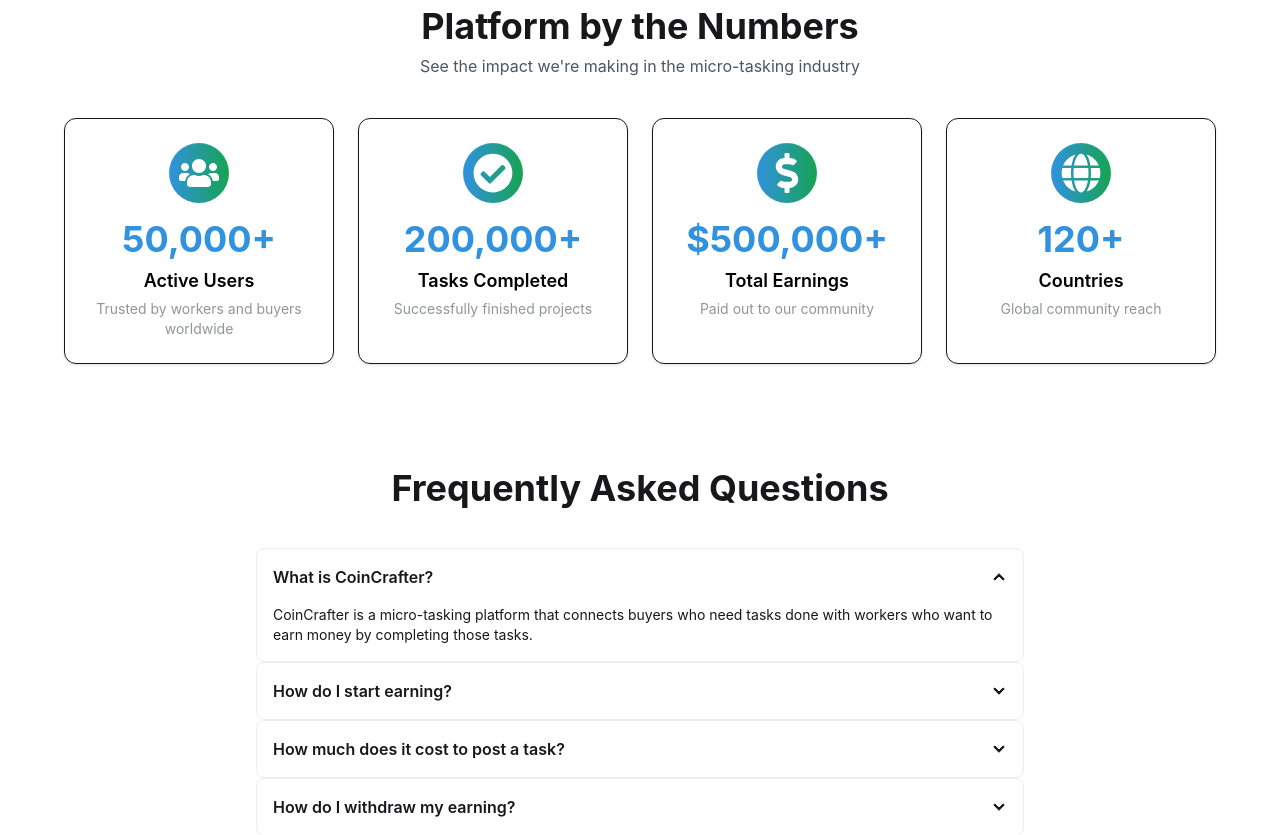
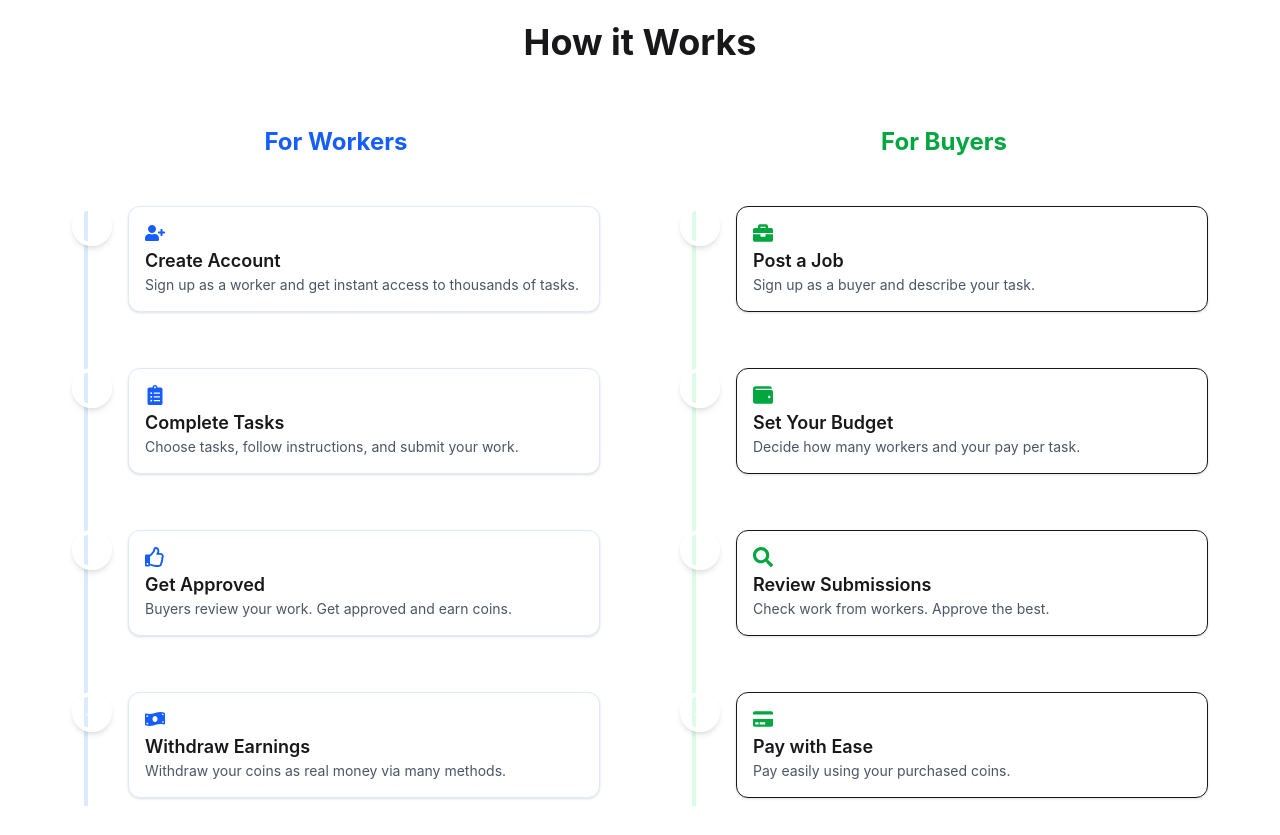
Before and after one commit to RGAntu/coin-crafter-client-side, a React (Vite) app: page / in a window 1280 px wide. Shown: the part 1780-2615 px from the top of the page. Built offline with nearby package versions, Linux system fonts and the light colour scheme; no server answers.

Commit message:
added How it works section

```diff
--- a/src/pages/Home/Home/Home.jsx
+++ b/src/pages/Home/Home/Home.jsx
@@ -4,6 +4,7 @@
 import WhyChoose from '../WhyChoose/WhyChoose';
 import PlatformStats from '../PlatformStats/PlatformStats';
 import FAQ from '../FAQ/FAQ';
+import HowItWorks from '../HowItWorks/HowItWorks';
 
 const Home = () => {
     return (
@@ -13,6 +14,7 @@
 
             <TestimonialSlider></TestimonialSlider>
             <WhyChoose></WhyChoose>
+            <HowItWorks></HowItWorks>
             <PlatformStats></PlatformStats>
             <FAQ></FAQ>
             </div>
--- /dev/null
+++ b/src/pages/Home/HowItWorks/HowItWorks.jsx
@@ -0,0 +1,116 @@
+import React from "react";
+import {
+  FaBriefcase,
+  FaClipboardList,
+  FaCreditCard,
+  FaMoneyBillWave,
+  FaRegThumbsUp,
+  FaSearch,
+  FaUserPlus,
+  FaWallet,
+} from "react-icons/fa";
+
+const steps = {
+  worker: [
+    {
+      icon: <FaUserPlus />,
+      title: "Create Account",
+      text: "Sign up as a worker and get instant access to thousands of tasks.",
+    },
+    {
+      icon: <FaClipboardList />,
+      title: "Complete Tasks",
+      text: "Choose tasks, follow instructions, and submit your work.",
+    },
+    {
+      icon: <FaRegThumbsUp />,
+      title: "Get Approved",
+      text: "Buyers review your work. Get approved and earn coins.",
+    },
+    {
+      icon: <FaMoneyBillWave />,
+      title: "Withdraw Earnings",
+      text: "Withdraw your coins as real money via many methods.",
+    },
+  ],
+  buyer: [
+    {
+      icon: <FaBriefcase />,
+      title: "Post a Job",
+      text: "Sign up as a buyer and describe your task.",
+    },
+    {
+      icon: <FaWallet />,
+      title: "Set Your Budget",
+      text: "Decide how many workers and your pay per task.",
+    },
+    {
+      icon: <FaSearch />,
+      title: "Review Submissions",
+      text: "Check work from workers. Approve the best.",
+    },
+    {
+      icon: <FaCreditCard />,
+      title: "Pay with Ease",
+      text: "Pay easily using your purchased coins.",
+    },
+  ],
+};
+
+const StepCard = ({ step, index, color }) => (
+  <div
+    className={`relative flex items-start space-x-4 group hover:bg-${color}-50 hover:rounded-xl transition-all duration-300 p-2`}
+  >
+    {/* Numbered Circle */}
+    <div className="flex-shrink-0 z-10">
+      <div
+        className={`w-10 h-10 rounded-full bg-gradient-to-tr from-${color}-500 to-${color}-700 text-white flex items-center justify-center font-bold shadow-md border-4 border-white`}
+      >
+        {index + 1}
+      </div>
+    </div>
+    {/* Icon and Text */}
+    <div
+      className={`bg-white p-4 rounded-xl shadow-sm border border-${color}-100 w-full`}
+    >
+      <div className={`text-xl text-${color}-600 mb-1`}>{step.icon}</div>
+      <h4 className="text-lg font-semibold">{step.title}</h4>
+      <p className="text-gray-600 text-sm">{step.text}</p>
+    </div>
+  </div>
+);
+
+const HowItWorks = () => {
+  return (
+    <section className="py-20 px-4 sm:px-6 bg-gradient-to-b from-white via-gray-50 to-white">
+      <h2 className="text-4xl font-bold text-center mb-16">How it Works</h2>
+      <div className="grid grid-cols-1 lg:grid-cols-2 gap-16 max-w-6xl mx-auto">
+        {/* Workers */}
+        <div>
+          <h3 className="text-2xl font-bold text-blue-600 mb-10 text-center lg:text-left">
+            For Workers
+          </h3>
+          <div className="relative space-y-10 lg:before:absolute lg:before:left-5 lg:before:top-3 lg:before:bottom-0 lg:before:w-1 lg:before:bg-blue-100">
+            {steps.worker.map((step, i) => (
+              <StepCard key={i} step={step} index={i} color="blue" />
+            ))}
+          </div>
+        </div>
+
+        {/* Buyers */}
+        <div>
+          <h3 className="text-2xl font-bold text-green-600 mb-10 text-center lg:text-left">
+            For Buyers
+          </h3>
+          <div className="relative space-y-10 lg:before:absolute lg:before:left-5 lg:before:top-3 lg:before:bottom-0 lg:before:w-1 lg:before:bg-green-100">
+            {steps.buyer.map((step, i) => (
+              <StepCard key={i} step={step} index={i} color="green" />
+            ))}
+          </div>
+        </div>
+      </div>
+    </section>
+  );
+};
+
+export default HowItWorks;
```
